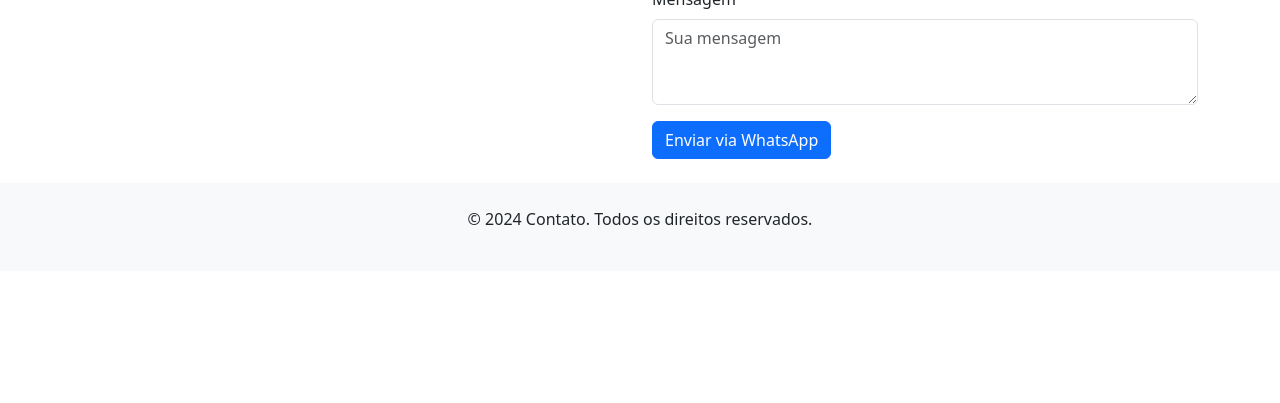
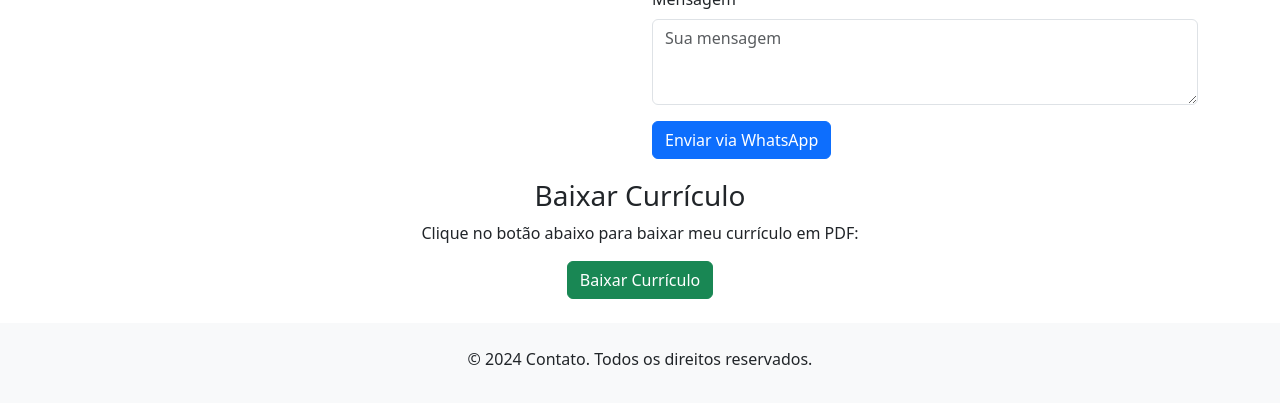
Before and after one commit to MatheusDevPro/interfa-e, a plain HTML site: page contato.html in a window 1280 px wide. Shown: the part 355-758 px from the top of the page. Drawn offline with nearby package versions, Linux system fonts and the light colour scheme.

Commit message:
funcionalidade baixar cv incluido

```diff
--- a/contato.html
+++ b/contato.html
@@ -79,6 +79,13 @@
             </form>
         </div>
     </div>
+
+     <!-- Download CV Section -->
+     <div class="download-cv">
+        <h3>Baixar Currículo</h3>
+        <p>Clique no botão abaixo para baixar meu currículo em PDF:</p>
+        <a href="curriculo.pdf" class="btn btn-success" download>Baixar Currículo</a>
+    </div>
 </div>
 
 <!-- Footer -->
--- a/css/style.css
+++ b/css/style.css
@@ -64,6 +64,11 @@ body {
     margin-top: 20px;
 }
 
+.download-cv {
+    margin-top: 20px;
+    text-align: center;
+}
+
 .certificates-header {
     background-color: #343a40;
     color: white;
```
